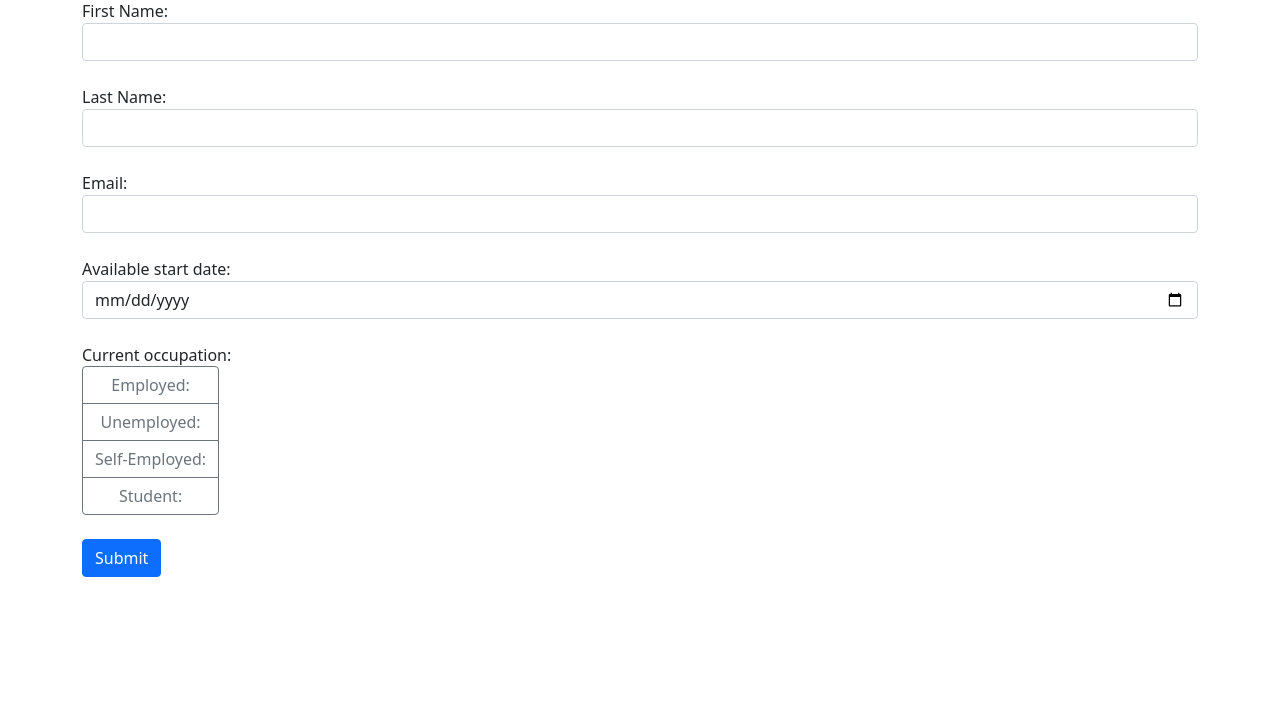
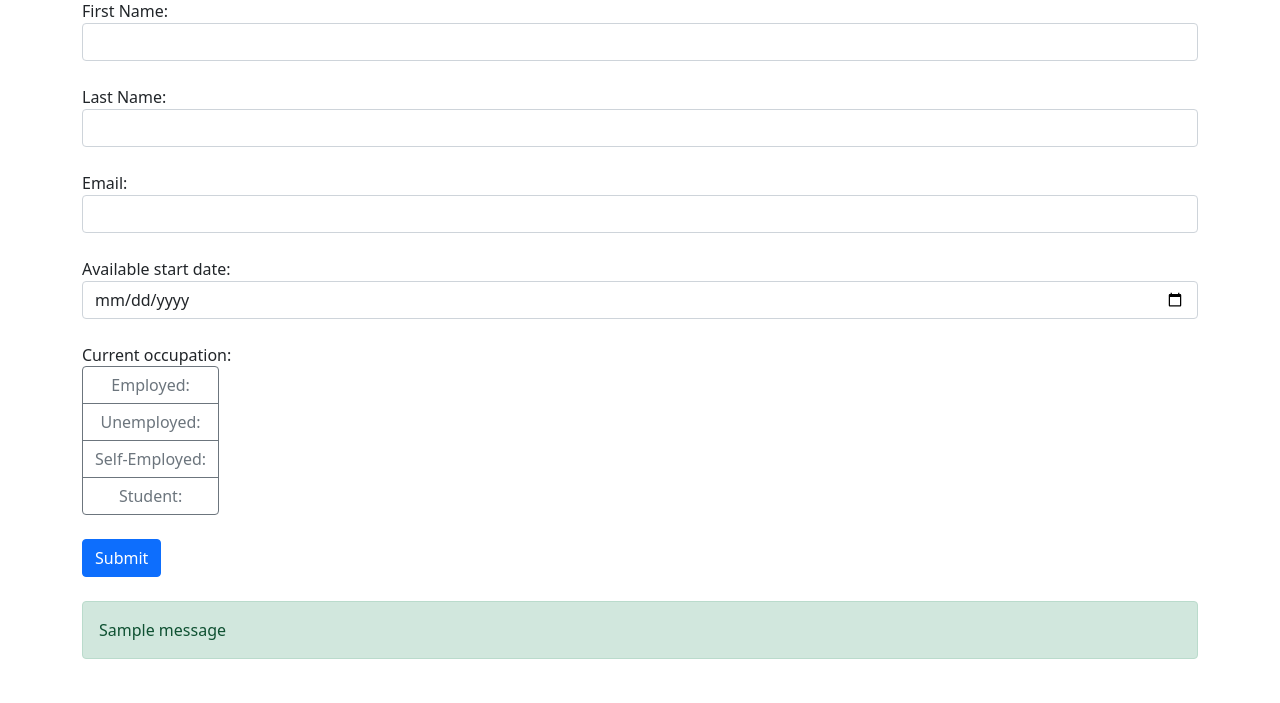
Before and after one commit to jazir788/flask-job-app, a Flask app: page / in a window 1280 px wide. Shown: the part 97-800 px from the top of the page. Run offline with Flask 3, Linux system fonts and the light colour scheme; tables that the repository leaves empty hold one stand-in row (values such as "Sample post"); one stand-in notice (Sample message) is shown.

Commit message:
Successfull message is displayed when user submits a form successfully

```diff
--- a/app.py
+++ b/app.py
@@ -1,5 +1,5 @@
 from datetime import datetime
-from flask import Flask, render_template, request
+from flask import Flask, render_template, request, flash
 from flask_sqlalchemy import SQLAlchemy
 import config
 app = Flask(__name__)
@@ -32,6 +32,7 @@ def index():
                     occupation=occupation)
         db.session.add(form)
         db.session.commit()
+        flash("Your form was submitted successfully!", "success")
 
 
 
--- a/templates/index.html
+++ b/templates/index.html
@@ -44,6 +44,16 @@
                     </div>
                 </div>
                 <button class="btn btn-primary mb-4" type="submit">Submit</button>
+                {% with messages = get_flashed_messages() %}
+                {% if messages %}
+                <div class="alert alert-success">
+                    {% for message in messages %}
+                        {{ message }}
+                    {%endfor %}
+                </div>
+                {% endif %}
+                {% endwith %}
+
             </form>
         </div>
         <script src="https://code.jquery.com/jquery-3.6.0.min.js"></script>
```
